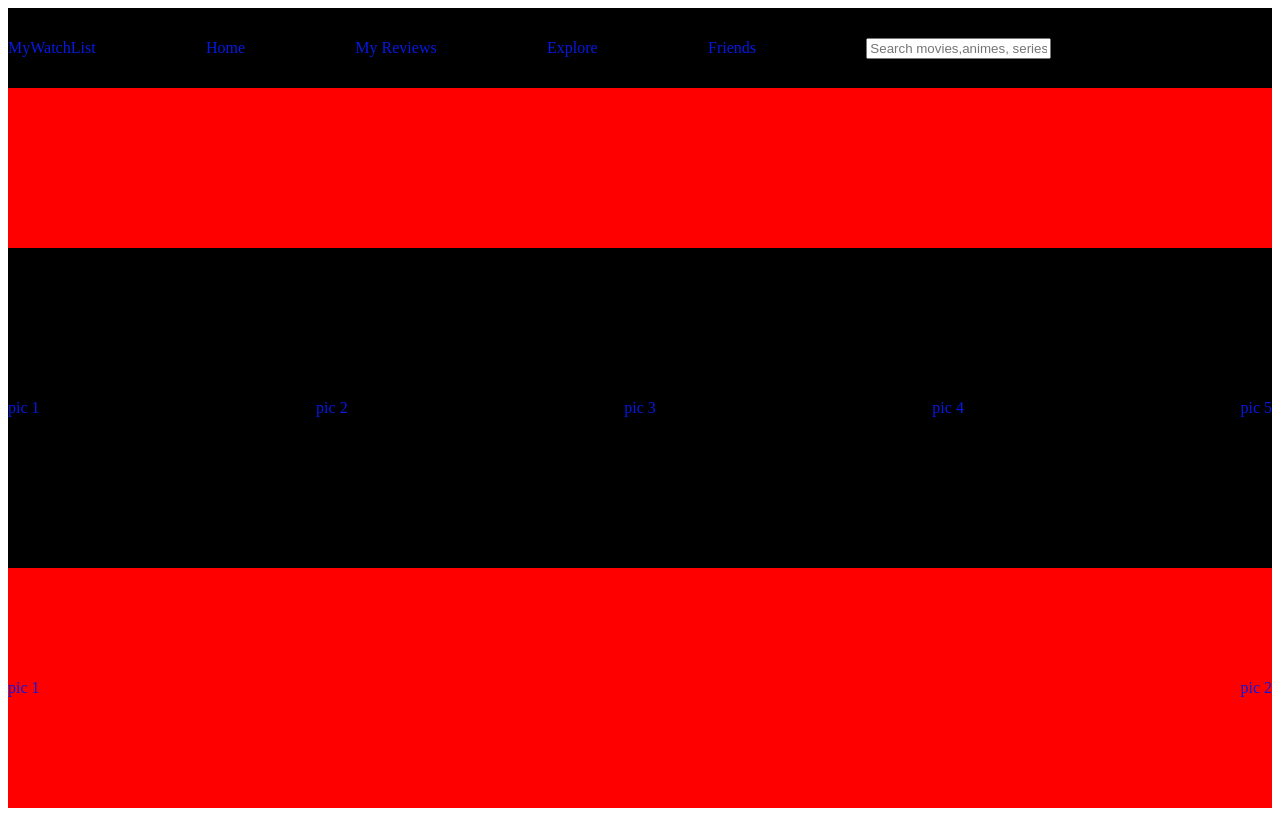
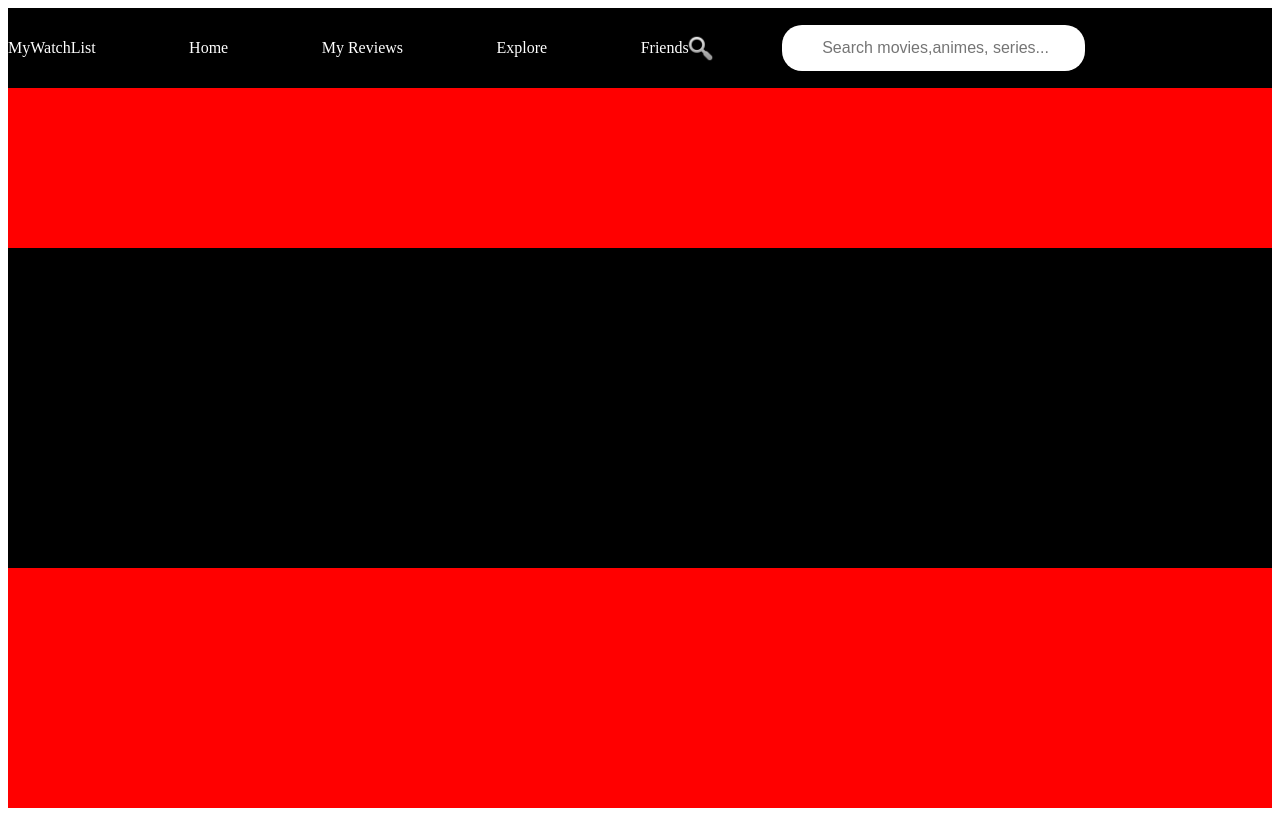
Before and after one commit to tarunsai7273/ReviewPulse, a plain HTML site: page index.html in a window 1280 px wide. Drawn offline with Linux system fonts and the light colour scheme.

Commit message:
updated search bar

```diff
--- a/index.html
+++ b/index.html
@@ -14,20 +14,11 @@
             <div><p>Explore</p></div>
             <div><p>Friends</p></div>
             <input type="text" placeholder="Search movies,animes, series..." class="search-box">
+            <img src="searchicon.png" class="search-icon">
             <div class="notification"></div>
             <div class="profile-pic"></div>
         </div>
-        <div class="discover">
-        </div>
-        <div class="random-picks">
-            <div><p>pic 1</p></div>
-            <div><p>pic 2</p></div>
-            <div><p>pic 3</p></div>
-            <div><p>pic 4</p></div>
-            <div><p>pic 5</p></div>
-        </div>
-        <div class="recently-viewed">
-            <div><p>pic 1</p></div>
-            <div><p>pic 2</p></div>
-        </div>
+        <div class="discover"></div>
+        <div class="random-picks"></div>
+        <div class="recently-viewed"></div>
 </body>
--- a/style.css
+++ b/style.css
@@ -1,10 +1,10 @@
 p{
-    color:rgb(6, 25, 226);
+    color: white;
 }
 .search-content{
     height: 10vh;
     background: black;
-    display:flex;
+    display: flex;
     justify-content: space-between;
     align-items: center;
 }
@@ -15,14 +15,22 @@ p{
 .random-picks{
      height: 40vh;
     background: black;
-     display:flex;
-    justify-content: space-between;
-    align-items: center;
 }
 .recently-viewed{
      height: 30vh;
     background: red;
-     display:flex;
-    justify-content: space-between;
-    align-items: center;
 }
+.search-box{
+    width: 20%;
+    height: 30px;
+    border-radius: 20px;
+    border: none;
+    position: relative;
+    padding: 8px 10px 8px 40px;
+    font-size: 16px;
+}
+.search-icon{
+    width: 30px;
+    position: absolute;
+    right: 565px;
+}
```
Also changed, not shown: search logo.png (added), searchicon.png (added).
